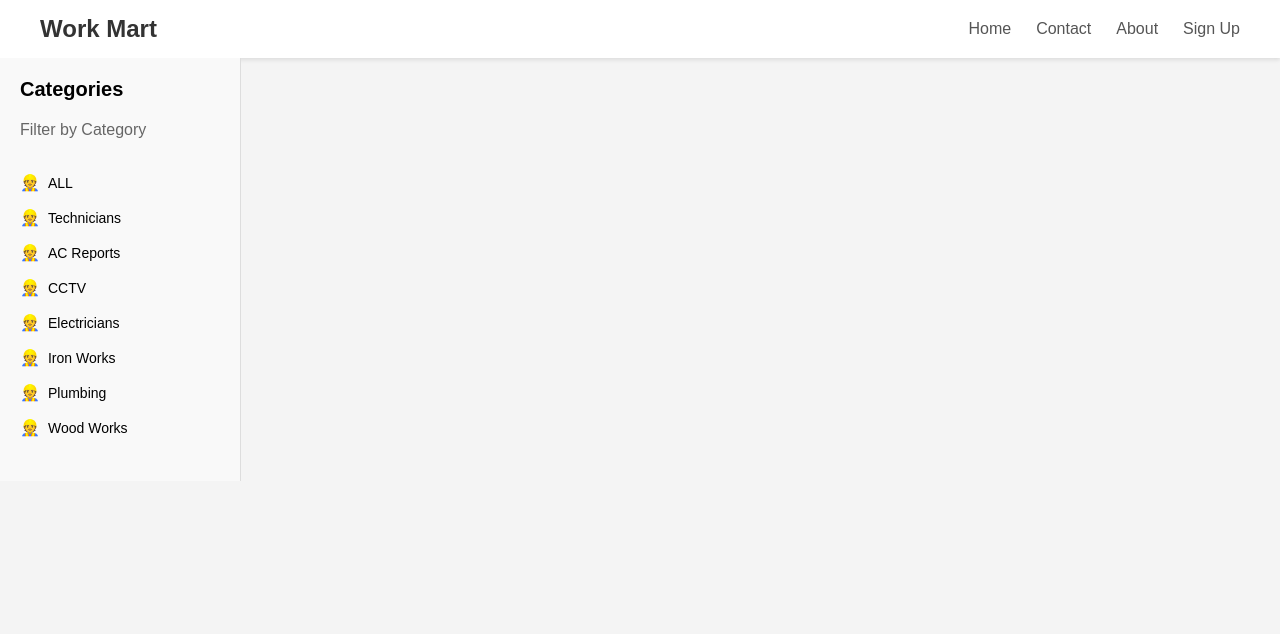
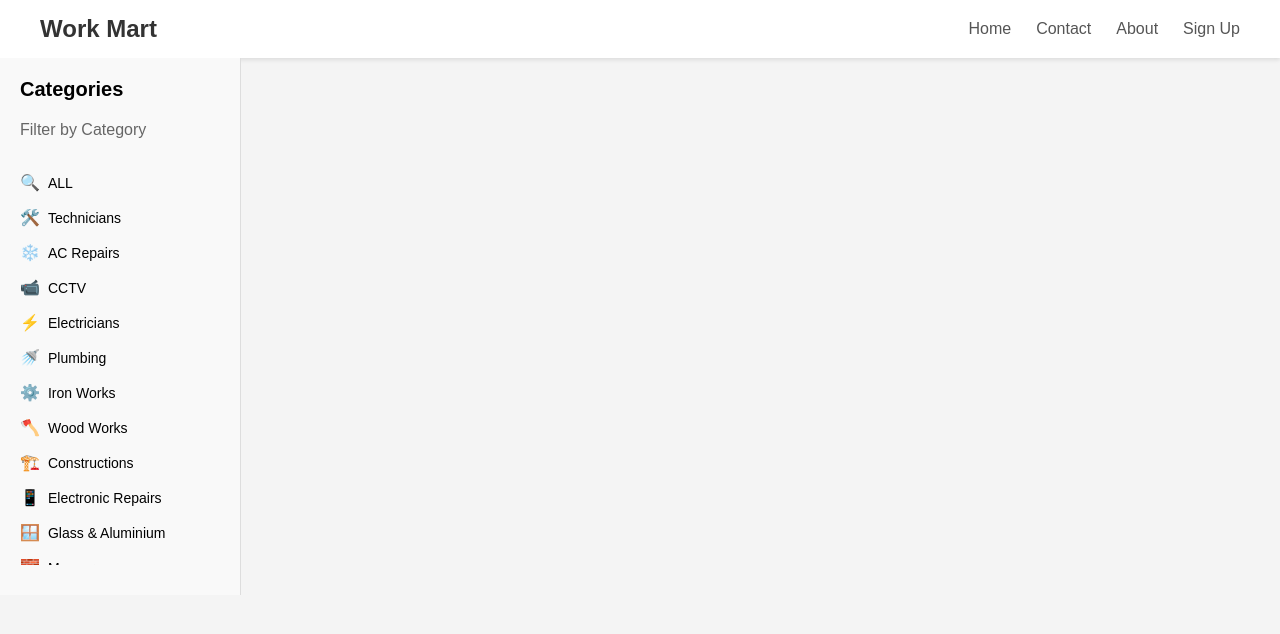
Before and after one commit to Fathir2001/workmart, a React (Create React App) app in the folder frontend/: page /sidebar in a window 1280 px wide. Shown: the top 634 px of the page. Built offline with nearby package versions, Linux system fonts and the light colour scheme.

Commit message:
Add category icons to sidebar and enhance scrolling; update styles for better usability

```diff
--- a/frontend/src/components/SideBar.js
+++ b/frontend/src/components/SideBar.js
@@ -1,15 +1,40 @@
 import React from 'react';
-import '../styles/SideBar.css'; // Adjust path as needed
+import '../styles/SideBar.css';
 
+// Define category icons
+const categoryIcons = {
+  'ALL': '🔍',
+  'Technicians': '🛠️',
+  'AC Repairs': '❄️',
+  'CCTV': '📹',
+  'Electricians': '⚡',
+  'Plumbing': '🚿',
+  'Iron Works': '⚙️',
+  'Wood Works': '🪓',
+  'Constructions': '🏗️',
+  'Electronic Repairs': '📱',
+  'Glass & Aluminium': '🪟',
+  'Masonry': '🧱',
+  'Odd Jobs': '📋',
+  'Vehicles': '🚗'
+};
+
+// Updated categories array to match all service options
 const categories = [
   'ALL',
   'Technicians',
-  'AC Reports',
+  'AC Repairs', // Changed from 'AC Reports' to match dropdown
   'CCTV',
   'Electricians',
+  'Plumbing',
   'Iron Works',
-  'Plumbing',
   'Wood Works',
+  'Constructions',
+  'Electronic Repairs',
+  'Glass & Aluminium',
+  'Masonry',
+  'Odd Jobs',
+  'Vehicles'
 ];
 
 const SideBar = ({ onCategorySelect, selectedCategory }) => {
@@ -31,6 +56,7 @@ const SideBar = ({ onCategorySelect, selectedCategory }) => {
               className={`menu-item ${selectedCategory === category ? 'active' : ''}`}
               onClick={() => handleCategoryClick(category)}
             >
+              <span className="category-icon">{categoryIcons[category] || '👷'}</span>
               {category}
             </li>
           ))}
--- a/frontend/src/styles/SideBar.css
+++ b/frontend/src/styles/SideBar.css
@@ -36,11 +36,6 @@
   margin-bottom: 10px;
 }
 
-.menu-items {
-  list-style: none;
-  padding: 0;
-}
-
 .menu-item {
   font-size: 14px;
   padding: 8px 0;
@@ -49,19 +44,36 @@
   align-items: center;
 }
 
-.menu-item::before {
-  content: "👷";
+.category-icon {
   margin-right: 8px;
   font-size: 16px;
 }
 
-.menu-item.active {
-  font-weight: bold;
-  color: #ff4d4d;
+.menu-items {
+  list-style: none;
+  padding: 0;
+  max-height: 400px; /* Limit the height */
+  overflow-y: auto; /* Add scrolling when needed */
+  margin-bottom: 10px;
 }
 
-.menu-item:hover {
-  color: #ff4d4d;
+/* Add custom scrollbar styling */
+.menu-items::-webkit-scrollbar {
+  width: 6px;
+}
+
+.menu-items::-webkit-scrollbar-track {
+  background: #f1f1f1;
+  border-radius: 10px;
+}
+
+.menu-items::-webkit-scrollbar-thumb {
+  background: #ddd;
+  border-radius: 10px;
+}
+
+.menu-items::-webkit-scrollbar-thumb:hover {
+  background: #ccc;
 }
 
 .sidebar-image-container {
```
